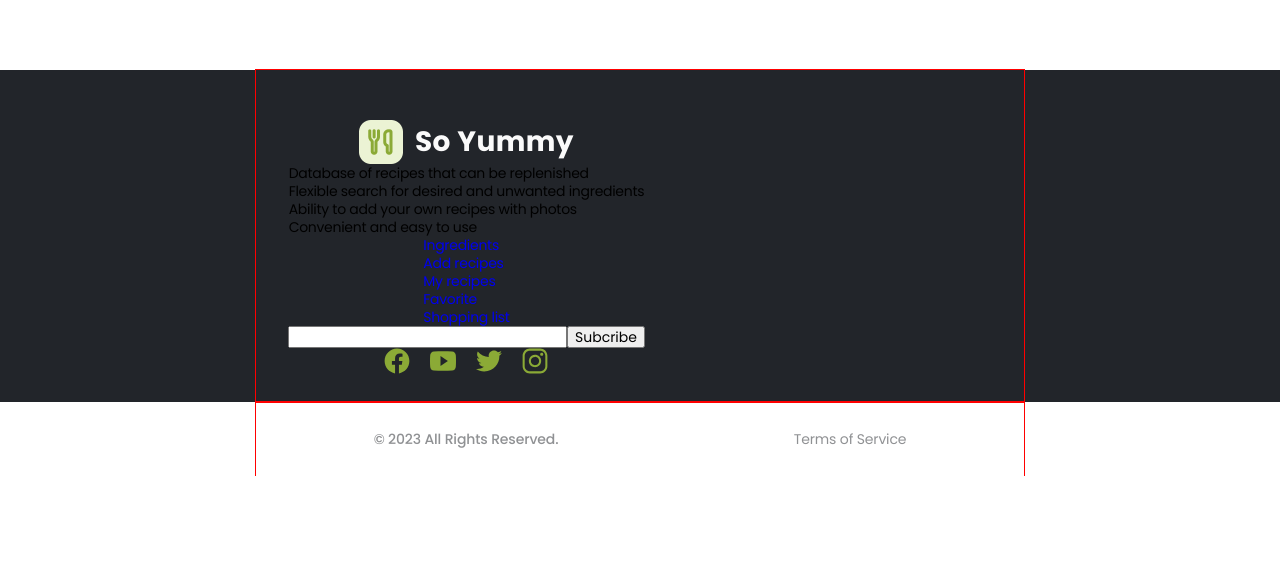
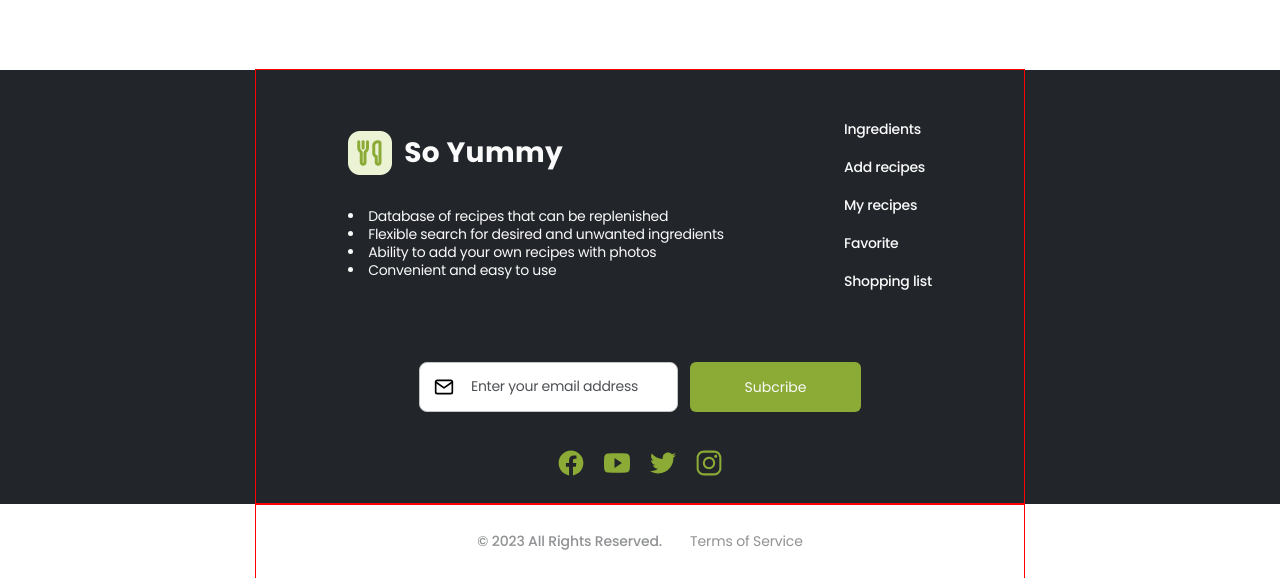
Before and after one commit to BondarViktoriia/so-yummy-front, a React (Create React App) app: page /so-yummy-front/add in a window 1280 px wide. Shown: the part 1274-1852 px from the top of the page. Before the commit the page ends 1750 px from the top, so only its background shows below. Built offline with nearby package versions, Linux system fonts and the light colour scheme; no server answers.

Commit message:
footer markup completed

```diff
--- a/src/components/Container/Container.styled.js
+++ b/src/components/Container/Container.styled.js
@@ -3,7 +3,7 @@ import styled from 'styled-components';
 export const ContainerStyled = styled.div`
   position: relative;
   outline: 1px solid red;
-  display: flex;
+  /* display: flex; */
   width: 375px;
   margin-left: auto;
   margin-right: auto;
--- a/src/components/Footer/Footer.js
+++ b/src/components/Footer/Footer.js
@@ -5,9 +5,26 @@ import Container from '../Container/Container';
 import {
   FooterSection,
   Link,
+  FooterNav,
+  NavItem,
   LogoCont,
   LogoText,
   FooterThumb,
+  DeskWrap,
+  NavWrap,
+  DescrCont,
+  DescrList,
+  DescrItem,
+  FormCont,
+  SubscrTitle,
+  SubscrText,
+  Form,
+  InputCont,
+  Input,
+  LetterIcon,
+  SubmitBtn,
+  BtnText,
+  FollowUsCont,
   InfoList,
   InfoItem,
   ArrText,
@@ -16,47 +33,78 @@ import {
 
 export const Footer = () => {
   const isTabletOrDesktop = useMediaQuery({ query: '(min-width: 768px)' });
+  const isDesktop = useMediaQuery({ query: '(min-width: 1440px)' });
   return (
     <footer>
       <FooterSection>
         <Container>
           <FooterThumb>
+            <DeskWrap>
+              <NavWrap>
+                <DescrCont>
                   <LogoCont>
                     <LogoLight />
                     <LogoText>So Yummy</LogoText>
                   </LogoCont>
                   {isTabletOrDesktop && (
+                    <DescrList>
+                      <DescrItem>
+                        Database of recipes that can be replenished{' '}
+                      </DescrItem>
+                      <DescrItem>
+                        Flexible search for desired and unwanted ingredients
+                      </DescrItem>
+                      <DescrItem>
+                        Ability to add your own recipes with photos
+                      </DescrItem>
+                      <DescrItem>Convenient and easy to use</DescrItem>
+                    </DescrList>
+                  )}
+                </DescrCont>
+                <FooterNav>
                   <ul>
-                <li>Database of recipes that can be replenished </li>
-                <li>Flexible search for desired and unwanted ingredients</li>
-                <li>Ability to add your own recipes with photos</li>
-                <li>Convenient and easy to use</li>
+                    <NavItem>
+                      <Link to="/search">Ingredients</Link>
+                    </NavItem>
+                    <NavItem>
+                      <Link to="/add">Add recipes</Link>
+                    </NavItem>
+                    <NavItem>
+                      <Link to="/my">My recipes</Link>
+                    </NavItem>
+                    <NavItem>
+                      <Link to="/favorite">Favorite</Link>
+                    </NavItem>
+                    <NavItem>
+                      <Link to="/shopping-list">Shopping list</Link>
+                    </NavItem>
                   </ul>
+                </FooterNav>
+              </NavWrap>
+              <FormCont>
+                {isDesktop && (
+                  <div>
+                    <SubscrTitle>Subscribe to our Newsletter</SubscrTitle>
+                    <SubscrText>
+                      Subscribe up to our newsletter. Be in touch with latest
+                      news and special offers, etc.
+                    </SubscrText>
+                  </div>
                 )}
-            <nav>
-              <ul>
-                <li>
-                  <Link to="/search">Ingredients</Link>
-                </li>
-                <li>
-                  <Link to="/add">Add recipes</Link>
-                </li>
-                <li>
-                  <Link to="/my">My recipes</Link>
-                </li>
-                <li>
-                  <Link to="/favorite">Favorite</Link>
-                </li>
-                <li>
-                  <Link to="/shopping-list">Shopping list</Link>
-                </li>
-              </ul>
-            </nav>
-            <form>
-              <input />
-              <button type="submit">Subcribe</button>
-            </form>
+                <Form>
+                  <InputCont>
+                    <LetterIcon />
+                    <Input placeholder="Enter your email address" />
+                  </InputCont>
+                  <SubmitBtn type="submit">
+                    <BtnText>Subcribe</BtnText>
+                  </SubmitBtn>
+                </Form>
+              </FormCont>
+            </DeskWrap>
+            <FollowUsCont>
               <FollowUs />
+            </FollowUsCont>
           </FooterThumb>
         </Container>
       </FooterSection>
--- a/src/components/Footer/Footer.styled.js
+++ b/src/components/Footer/Footer.styled.js
@@ -1,15 +1,16 @@
 import styled from 'styled-components';
 import { NavLink } from 'react-router-dom';
+import { FiMail } from 'react-icons/fi';
 
 export const FooterSection = styled.section`
   background-color: ${props => props.theme.colors.footer};
 `;
 
 export const FooterThumb = styled.div`
+  width: 100%;
   display: flex;
   flex-direction: column;
   justify-content: center;
-  align-items: center;
   padding-top: 28px;
   padding-bottom: 18px;
 
@@ -17,18 +18,49 @@ export const FooterThumb = styled.div`
     padding-top: 50px;
     padding-bottom: 24px;
     padding-left: 32px;
+    padding-right: 32px;
   }
 
   @media (min-width: 1440px) {
     padding-top: 64px;
     padding-bottom: 50px;
     padding-left: 100px;
+    padding-right: 100px;
+  }
+`;
+
+export const DeskWrap = styled.div`
+  @media (min-width: 1440px) {
+    display: flex;
+    justify-content: space-between;
+  }
+`;
+
+export const NavWrap = styled.div`
+  display: flex;
+  flex-direction: column;
+  justify-content: space-between;
+  align-items: center;
+  @media (min-width: 768px) {
+    flex-direction: row;
+    justify-content: space-around;
+    margin-bottom: 72px;
+  }
+`;
+
+export const DescrCont = styled.div`
+  display: flex;
+  flex-direction: column;
+  @media (min-width: 1440px) {
+    width: 418px;
+    margin-right: 159px;
   }
 `;
 
 export const LogoCont = styled.div`
   display: flex;
   align-items: center;
+  padding-bottom: 32px;
 `;
 export const LogoText = styled.span`
   margin-left: 9px;
@@ -44,11 +76,222 @@ export const LogoText = styled.span`
   }
 `;
 
-export const Link = styled(NavLink)``;
+export const DescrList = styled.ul`
+  list-style: inside;
+`;
+
+export const DescrItem = styled.li`
+  font-weight: 400;
+  font-size: 14px;
+  line-height: 18px;
+  letter-spacing: -0.02em;
+  color: ${props => props.theme.colors.footerText};
+  @media (min-width: 1440px) {
+    font-size: 18px;
+    line-height: 24px;
+  }
+`;
+
+export const FooterNav = styled.nav`
+  text-align: center;
+  @media (max-width: 767px) {
+    margin-bottom: 32px;
+  }
+  @media (min-width: 768px) {
+    text-align: left;
+  }
+  @media (min-width: 1440px) {
+    margin-right: 225px;
+  }
+`;
+
+export const Link = styled(NavLink)`
+  font-weight: 500;
+  font-size: 14px;
+  line-height: 18px;
+  letter-spacing: -0.02em;
+  color: ${props => props.theme.colors.footerText};
+`;
+
+export const NavItem = styled.li`
+  &:not(:last-child) {
+    margin-bottom: 14px;
+  }
+  @media (min-width: 768px) {
+    &:not(:last-child) {
+      margin-bottom: 20px;
+    }
+  }
+  @media (min-width: 1440px) {
+    &:not(:last-child) {
+      margin-bottom: 24px;
+    }
+  }
+`;
+
+export const FormCont = styled.div`
+  display: flex;
+  justify-content: center;
+  @media (min-width: 1440px) {
+    flex-direction: column;
+    justify-content: flex-start;
+    width: 339px;
+  }
+`;
+
+export const SubscrTitle = styled.p`
+  margin-bottom: 14px;
+  font-weight: 700;
+  font-size: 18px;
+  line-height: 27px;
+  color: ${props => props.theme.colors.footerText};
+`;
+
+export const SubscrText = styled.p`
+  margin-bottom: 28px;
+  font-weight: 400;
+  font-size: 14px;
+  line-height: 18px;
+  color: ${props => props.theme.colors.footerText};
+`;
+
+export const Form = styled.form`
+  display: flex;
+  flex-direction: column;
+  @media (min-width: 768px) {
+    flex-direction: row;
+  }
+  @media (min-width: 1440px) {
+    flex-direction: column;
+  }
+`;
+
+export const InputCont = styled.div`
+  position: relative;
+  margin-bottom: 8px;
+  margin-right: 0;
+  @media (min-width: 768px) {
+    margin-right: 12px;
+    margin-bottom: 0;
+  }
+  @media (min-width: 1440px) {
+    margin-bottom: 16px;
+    margin-right: 0;
+  }
+`;
+
+export const LetterIcon = styled(FiMail)`
+  position: absolute;
+  top: 10px;
+  left: 14px;
+  width: 20px;
+  height: 20px;
+  @media (min-width: 768px) {
+    top: 15px;
+    left: 15px;
+  }
+  @media (min-width: 1440px) {
+    top: 17px;
+    left: 16px;
+    width: 25px;
+    height: 25px;
+  }
+`;
+
+export const Input = styled.input`
+  width: 204px;
+  padding-top: 11px;
+  padding-bottom: 11px;
+  padding-left: 42px;
+  border: 1px solid ${props => props.theme.colors.placeholder};
+  border-radius: 8px;
+  height: 38px;
+  font-size: 10px;
+  line-height: 15px;
+  &:focus {
+    outline: none;
+    border: 2px solid ${props => props.theme.colors.placeholder};
+    size: 18px;
+  }
+  ::placeholder {
+    font-family: 'Poppins';
+    font-style: normal;
+    font-weight: 400;
+    font-size: 10px;
+    line-height: 15px;
+    letter-spacing: -0.02em;
+    color: ${props => props.theme.colors.darkText};
+    opacity: 0.8;
+    flex: none;
+    order: 1;
+    flex-grow: 0;
+    @media (min-width: 768px) {
+      font-size: 14px;
+      line-height: 21px;
+    }
+    @media (min-width: 1440px) {
+      font-size: 18px;
+      line-height: 27px;
+    }
+  }
+  @media (min-width: 768px) {
+    width: 259px;
+    height: 50px;
+    padding-top: 15px;
+    padding-bottom: 15px;
+    padding-left: 51px;
+    font-size: 14px;
+    line-height: 21px;
+  }
+  @media (min-width: 1440px) {
+    width: 339px;
+    height: 60px;
+    padding-top: 17px;
+    padding-bottom: 17px;
+    padding-left: 52px;
+    font-size: 18px;
+    line-height: 27px;
+  }
+`;
+
+export const SubmitBtn = styled.button`
+  width: 204px;
+  height: 38px;
+  background-color: ${props => props.theme.colors.accentGreen};
+  border-radius: 6px;
+  border-color: transparent;
+  @media (min-width: 768px) {
+    width: 171px;
+    height: 50px;
+  }
+  @media (min-width: 1440px) {
+    width: 339px;
+    height: 60px;
+  }
+`;
+
+export const BtnText = styled.span`
+  color: ${props => props.theme.colors.footerText};
+  font-weight: 400;
+  font-size: 14px;
+  line-height: 18px;
+`;
+
+export const FollowUsCont = styled.div`
+  display: flex;
+  justify-content: center;
+  margin-top: 44px;
+  @media (min-width: 768px) {
+    margin-top: 38px;
+  }
+  @media (min-width: 1440px) {
+    margin-top: 41px;
+  }
+`;
 
 export const InfoList = styled.ul`
   display: flex;
-  justify-content: space-around;
+  justify-content: center;
   align-items: center;
   width: 100%;
   padding-top: 28px;
@@ -56,19 +299,19 @@ export const InfoList = styled.ul`
 `;
 
 export const InfoItem = styled.li`
-  /* &:not(:last-child) {
+  &:not(:last-child) {
     margin-right: 14px;
   }
   @media (min-width: 768px) {
     &:not(:last-child) {
-      margin-top: 28px;
+      margin-right: 28px;
     }
   }
   @media (min-width: 1440px) {
     &:not(:last-child) {
-      margin-top: 40px;
+      margin-right: 40px;
     }
-  } */
+  }
 `;
 
 export const ArrText = styled.span`
--- a/src/components/UserProfile/EditProfile.styled.js
+++ b/src/components/UserProfile/EditProfile.styled.js
@@ -83,7 +83,7 @@ export const InputCont = styled.div`
 
 export const Input = styled.input`
   padding: 8px 8px 8px 36px;
-  border: 1px solid #c4c4c4;
+  border: 1px solid ${props => props.theme.colors.placeholder};
   border-radius: 8px;
   width: 100%;
   height: 48px;
```
Lines whose indentation alone changed are shown as unchanged.
